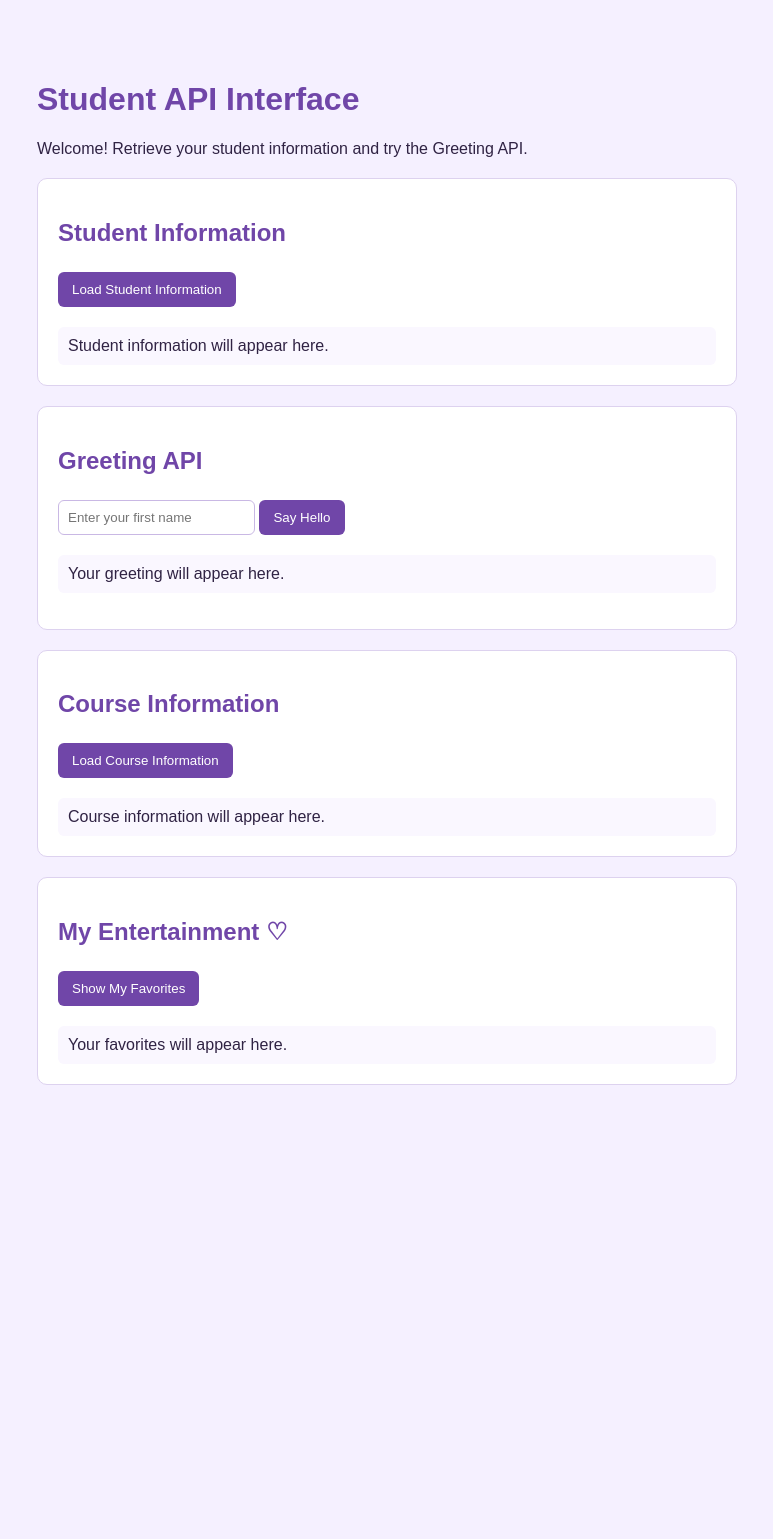
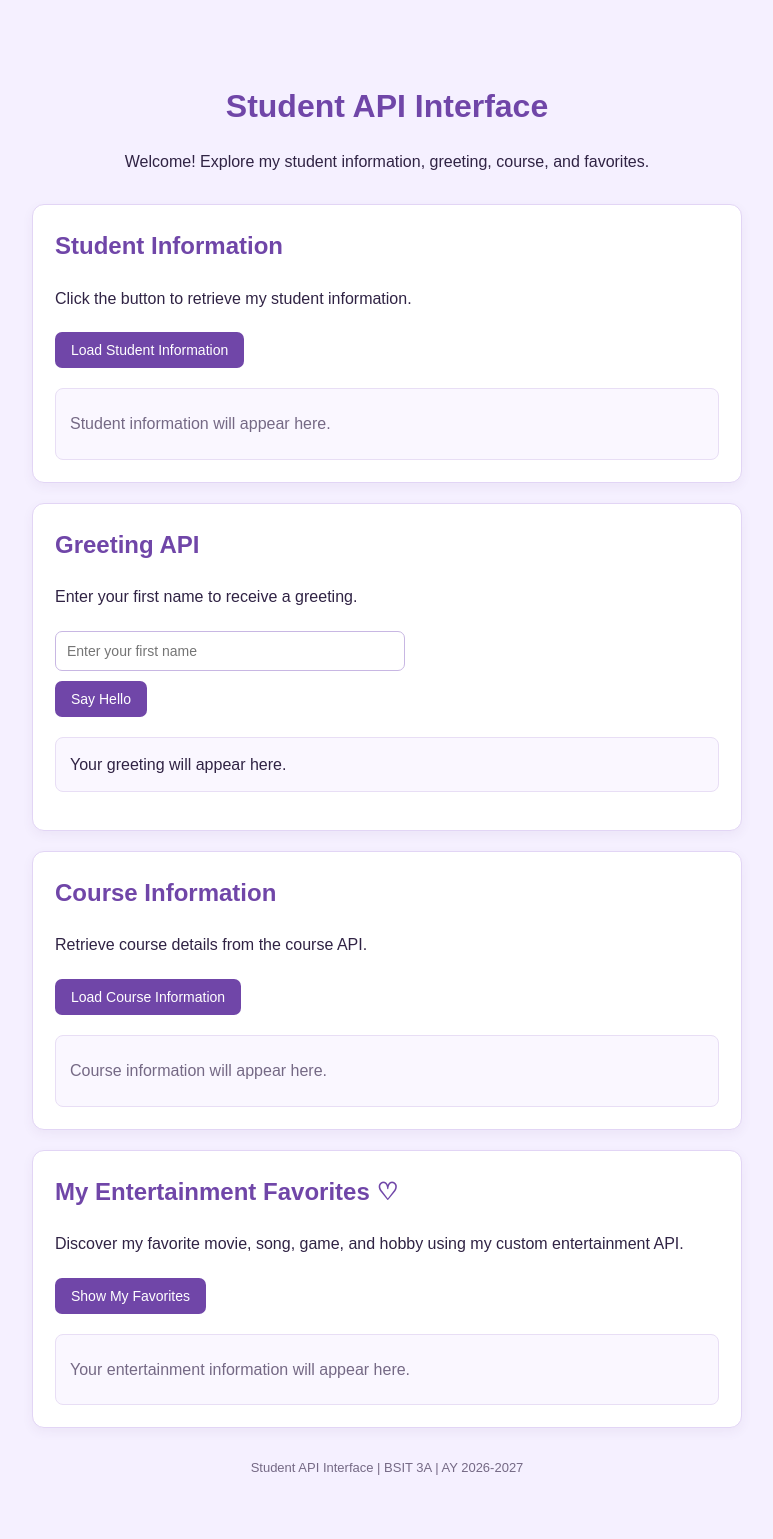
Before and after one commit to Andreyyyaa-coder/NecoleAndreaA.Aloro, a Flask app: page / in a window 1280 px wide. Shown: the whole page, without its empty margins (253-1026 px from the left). Before the commit the page ends 1085 px from the top, so only its background shows below. Run offline with Flask 3, Linux system fonts and the light colour scheme.

Commit message:
Complete student API web interface and custom endpoint

```diff
--- a/templates/index.html
+++ b/templates/index.html
@@ -4,113 +4,191 @@
 <head>
     <meta charset="UTF-8">
     <meta name="viewport" content="width=device-width, initial-scale=1.0">
+
     <title>Student API Interface</title>
 
     <style>
+        * {
+            box-sizing: border-box;
+        }
+
         body {
             font-family: Arial, sans-serif;
-            max-width: 700px;
+            max-width: 750px;
             margin: 40px auto;
             padding: 20px;
             background: #f5f0ff;
             color: #302344;
+            line-height: 1.6;
+        }
+
+        header {
+            text-align: center;
+            margin-bottom: 30px;
         }
 
         h1 {
             color: #7046a8;
+            margin-bottom: 8px;
+        }
+
+        h2 {
+            color: #7046a8;
+            margin-top: 0;
         }
 
         section {
             background: white;
-            padding: 20px;
+            padding: 22px;
             margin: 20px 0;
-            border: 1px solid #ddd2ef;
-            border-radius: 10px;
-        }
-
-        h2 {
-            color: #7046a8;
+            border: 1px solid #e2d5f5;
+            border-radius: 12px;
+            box-shadow: 0 4px 12px rgba(80, 50, 120, 0.06);
         }
 
         button {
-            padding: 10px 14px;
+            padding: 10px 16px;
             margin: 5px 0;
             background: #7046a8;
             color: white;
             border: none;
-            border-radius: 6px;
+            border-radius: 7px;
             cursor: pointer;
+            font-size: 14px;
+        }
+
+        button:hover {
+            background: #54317f;
         }
 
         input {
-            padding: 9px;
-            border: 1px solid #c9b8e4;
-            border-radius: 6px;
+            width: 100%;
+            max-width: 350px;
+            padding: 11px;
+            margin: 5px 0;
+            border: 1px solid #c8b7e3;
+            border-radius: 7px;
+            font-size: 14px;
         }
 
         .result {
             margin-top: 15px;
-            padding: 10px;
+            padding: 14px;
             background: #faf7ff;
-            border-radius: 6px;
+            border: 1px solid #e8def5;
+            border-radius: 8px;
             overflow-wrap: anywhere;
+        }
+
+        .result p {
+            margin: 8px 0;
+        }
+
+        .empty {
+            color: #756985;
+        }
+
+        footer {
+            text-align: center;
+            color: #756985;
+            font-size: 13px;
+            margin-top: 30px;
+        }
+
+        @media (max-width: 600px) {
+            body {
+                margin: 15px auto;
+                padding: 14px;
+            }
+
+            section {
+                padding: 16px;
+            }
         }
     </style>
 </head>
 
 <body>
-    <h1>Student API Interface</h1>
-    <p>Welcome! Retrieve your student information and try the Greeting API.</p>
 
+    <header>
+        <h1>Student API Interface</h1>
+        <p>Welcome! Explore my student information, greeting, course, and favorites.</p>
+    </header>
+
+    <!-- Student Information API -->
     <section>
         <h2>Student Information</h2>
+        <p>Click the button to retrieve my student information.</p>
 
-        <button onclick="loadStudent()">Load Student Information</button>
+        <button onclick="loadStudent()">
+            Load Student Information
+        </button>
 
-        <div id="result" class="result">
-            Student information will appear here.
+        <div id="studentResult" class="result" aria-live="polite">
+            <p class="empty">Student information will appear here.</p>
         </div>
     </section>
 
+    <!-- Greeting API -->
     <section>
         <h2>Greeting API</h2>
+        <p>Enter your first name to receive a greeting.</p>
 
         <input
             type="text"
             id="nameInput"
             placeholder="Enter your first name"
+            aria-label="Your first name"
         >
+
+        <br>
 
         <button onclick="sayHello()">Say Hello</button>
 
-        <p id="greeting" class="result">
+        <p id="greeting" class="result" aria-live="polite">
             Your greeting will appear here.
         </p>
     </section>
 
+    <!-- Course Information API -->
     <section>
         <h2>Course Information</h2>
+        <p>Retrieve course details from the course API.</p>
 
-        <button onclick="loadCourse()">Load Course Information</button>
+        <button onclick="loadCourse()">
+            Load Course Information
+        </button>
 
-        <div id="courseResult" class="result">
-            Course information will appear here.
+        <div id="courseResult" class="result" aria-live="polite">
+            <p class="empty">Course information will appear here.</p>
         </div>
     </section>
 
+    <!-- Additional Task: Custom Entertainment API -->
     <section>
-        <h2>My Entertainment ♡</h2>
+        <h2>My Entertainment Favorites ♡</h2>
+        <p>
+            Discover my favorite movie, song, game, and hobby
+            using my custom entertainment API.
+        </p>
 
-        <button onclick="loadEntertainment()">Show My Favorites</button>
+        <button onclick="loadEntertainment()">
+            Show My Favorites
+        </button>
 
-        <div id="entertainmentResult" class="result">
-            Your favorites will appear here.
+        <div id="entertainmentResult" class="result" aria-live="polite">
+            <p class="empty">Your entertainment information will appear here.</p>
         </div>
     </section>
 
+    <footer>
+        Student API Interface | BSIT 3A | AY 2026-2027
+    </footer>
+
     <script>
-        async function getData(url) {
-            const response = await fetch(url);
+        // Shared function for requesting JSON from Flask APIs
+        async function fetchData(endpoint) {
+            const response = await fetch(endpoint);
 
             if (!response.ok) {
                 throw new Error("HTTP error: " + response.status);
@@ -119,35 +197,46 @@
             return await response.json();
         }
 
+        // Display returned JSON fields safely on the webpage
         function displayData(elementId, data) {
-            const result = document.getElementById(elementId);
-            result.replaceChildren();
+            const container = document.getElementById(elementId);
+            container.replaceChildren();
 
             for (const [key, value] of Object.entries(data)) {
-                const p = document.createElement("p");
-                const bold = document.createElement("b");
+                const paragraph = document.createElement("p");
+                const label = document.createElement("strong");
 
-                bold.textContent = key.replaceAll("_", " ") + ": ";
+                const readableLabel = key
+                    .replaceAll("_", " ")
+                    .replace(/\b\w/g, character => character.toUpperCase());
 
-                p.appendChild(bold);
-                p.appendChild(document.createTextNode(String(value)));
-                result.appendChild(p);
+                label.textContent = readableLabel + ": ";
+
+                paragraph.appendChild(label);
+                paragraph.appendChild(
+                    document.createTextNode(String(value))
+                );
+
+                container.appendChild(paragraph);
             }
         }
 
+        // Step 7: Load student information
         async function loadStudent() {
-            const result = document.getElementById("result");
-            result.textContent = "Loading...";
+            const result = document.getElementById("studentResult");
+            result.textContent = "Loading student information...";
 
             try {
-                const data = await getData("/student");
-                displayData("result", data);
+                const data = await fetchData("/student");
+                displayData("studentResult", data);
             } catch (error) {
-                result.textContent = "Unable to retrieve student information.";
+                result.textContent =
+                    "Unable to retrieve student information.";
                 console.error(error);
             }
         }
 
+        // Step 8: Call the greeting API
         async function sayHello() {
             const name =
                 document.getElementById("nameInput").value.trim()
@@ -157,7 +246,7 @@
             greeting.textContent = "Loading greeting...";
 
             try {
-                const data = await getData(
+                const data = await fetchData(
                     "/hello?name=" + encodeURIComponent(name)
                 );
 
@@ -168,31 +257,38 @@
             }
         }
 
+        // Load course information from the /course endpoint
         async function loadCourse() {
             const result = document.getElementById("courseResult");
-            result.textContent = "Loading...";
+            result.textContent = "Loading course information...";
 
             try {
-                const data = await getData("/course");
+                const data = await fetchData("/course");
                 displayData("courseResult", data);
             } catch (error) {
-                result.textContent = "Unable to retrieve course information.";
+                result.textContent =
+                    "Unable to retrieve course information.";
                 console.error(error);
             }
         }
 
+        // Additional Task: Connect to the custom /entertainment endpoint
         async function loadEntertainment() {
-            const result = document.getElementById("entertainmentResult");
-            result.textContent = "Loading...";
+            const result =
+                document.getElementById("entertainmentResult");
+
+            result.textContent = "Loading entertainment information...";
 
             try {
-                const data = await getData("/entertainment");
+                const data = await fetchData("/entertainment");
                 displayData("entertainmentResult", data);
             } catch (error) {
-                result.textContent = "Unable to retrieve entertainment data.";
+                result.textContent =
+                    "Unable to retrieve entertainment information.";
                 console.error(error);
             }
         }
     </script>
+
 </body>
 </html>
```
